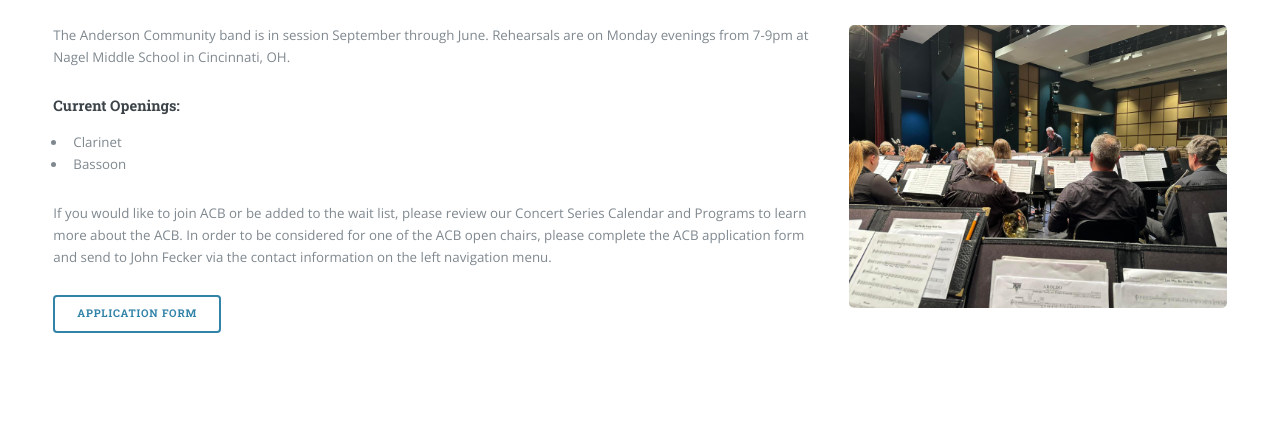
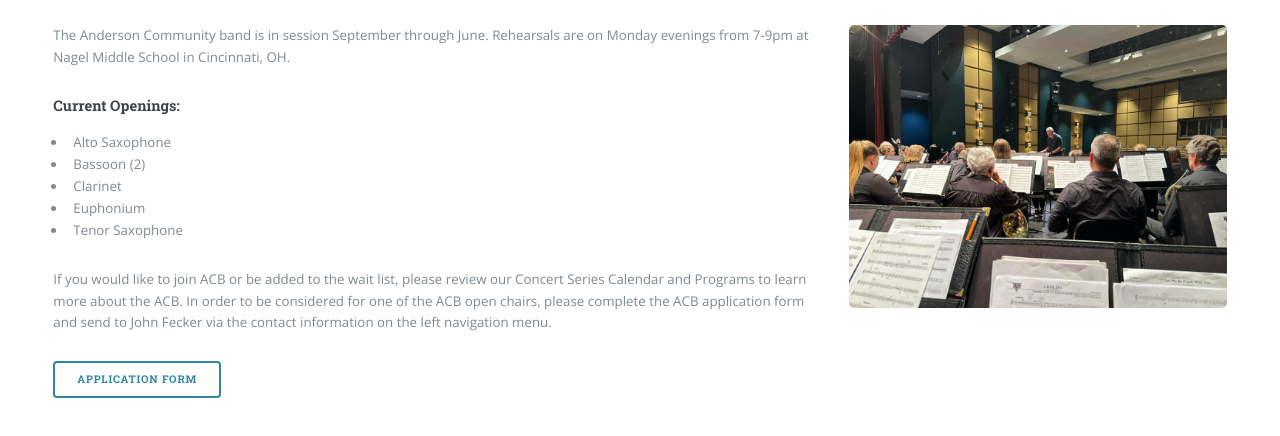
Before and after one commit to larlaffer/larlaffer.github.io, a plain HTML site: page join.html in a window 1280 px wide. Shown: the part 136-572 px from the top of the page. Drawn offline with nearby package versions, Linux system fonts and the light colour scheme.

Commit message:
Update join.html

```diff
--- a/join.html
+++ b/join.html
@@ -24,8 +24,11 @@
 											<p>The Anderson Community band is in session September through June.  Rehearsals are on Monday evenings from 7-9pm at Nagel Middle School in Cincinnati, OH.</p>
 											<h4>Current Openings:</h4>
 											<ul>
+												<li>Alto Saxophone</li>
+												<li>Bassoon (2)</li>
 												<li>Clarinet</li>
-												<li>Bassoon</li>
+												<li>Euphonium</li>
+												<li>Tenor Saxophone</li>
 											</ul>
 											<p>If you would like to join ACB or be added to the wait list, please review our Concert Series Calendar and Programs to learn more about the ACB.  In order to be considered for one of the ACB open chairs, please complete the ACB application form and send to John Fecker via the contact information on the left navigation menu.</p>
 											<ul class="actions">
@@ -84,4 +87,5 @@
 			<script src="assets/js/main.js"></script>
 
 	</body>
+
 </html>
```
